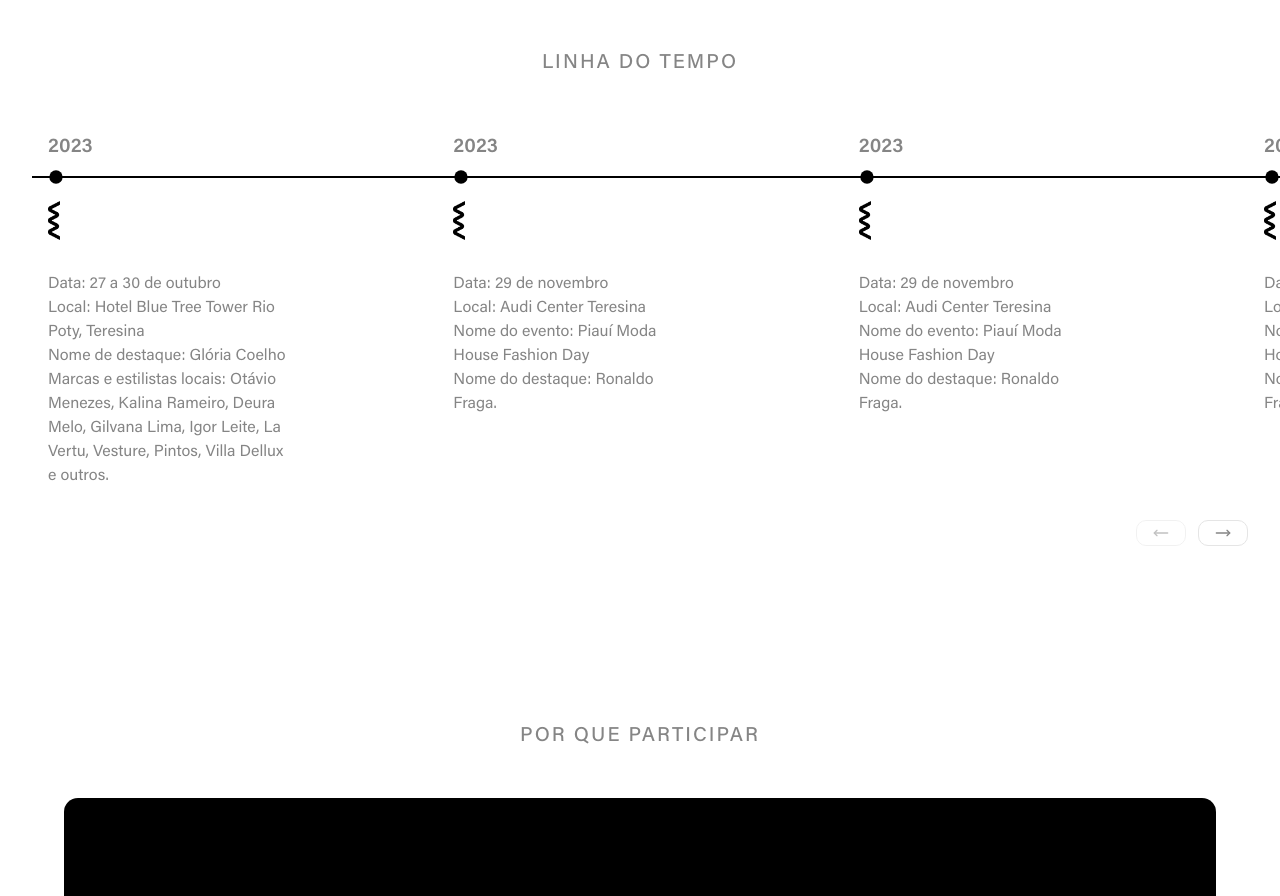
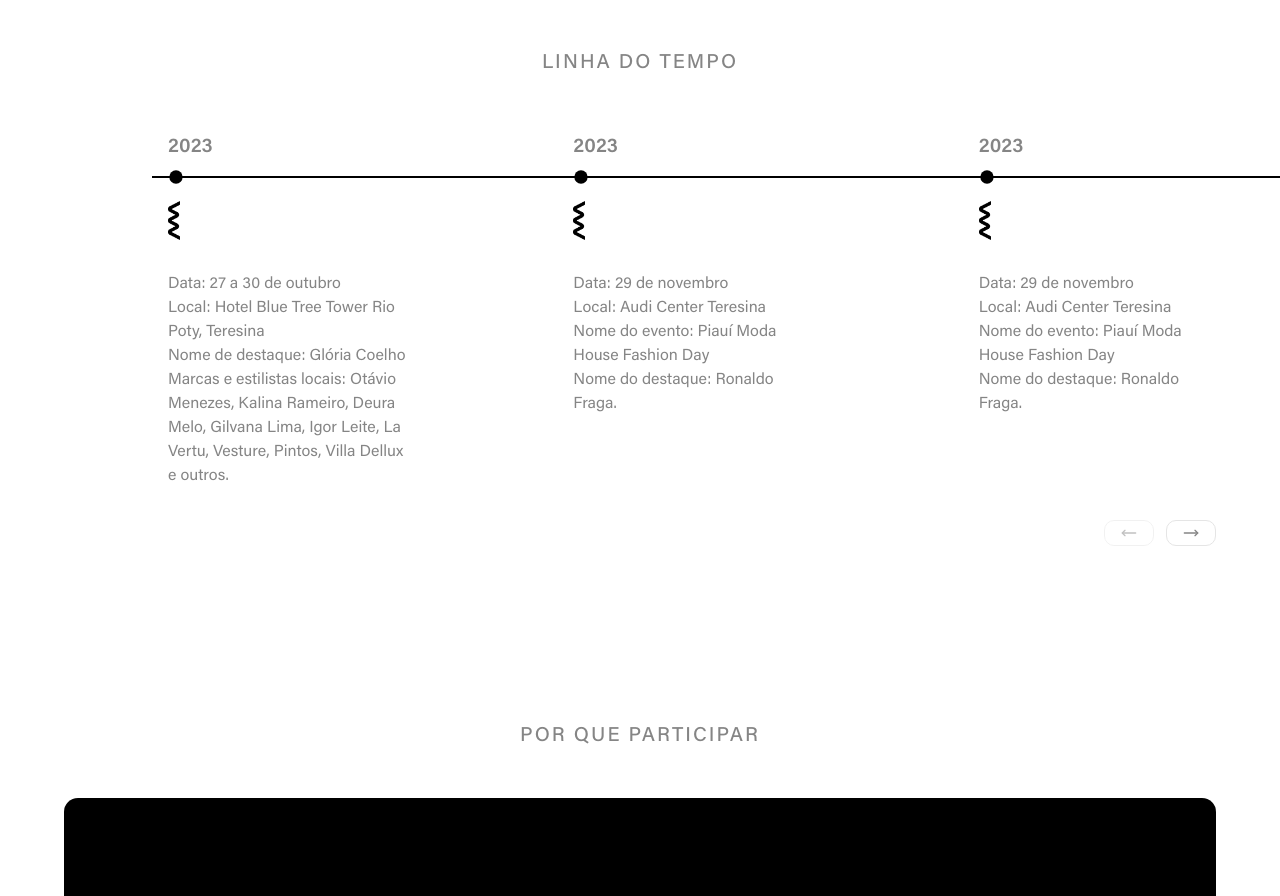
Before and after one commit to Act962/piaui-moda-house, a Next.js app: page / in a window 1280 px wide. Shown: the part 2940-3836 px from the top of the page. Built offline with nearby package versions, Linux system fonts and the light colour scheme.

Commit message:
Margin on first card in timeline

```diff
--- a/src/templates/home/sections/timeline-section/timeline.tsx
+++ b/src/templates/home/sections/timeline-section/timeline.tsx
@@ -40,7 +40,10 @@ export function Timeline({ items, className, ...props }: TimeLineProps) {
           {items.map((item, index) => (
             <li
               key={`item-date-${index}`}
-              className="w-full sm:max-w-2/3 md:max-w-1/3 text-start shrink-0"
+              className={cn(
+                "w-full sm:max-w-2/3 md:max-w-1/3 text-start shrink-0",
+                index === 0 && "ml-0 sm:ml-30"
+              )}
             >
               <time className="ml-4 font-semibold text-xl"> {item.date} </time>
 
@@ -65,7 +68,7 @@ export function Timeline({ items, className, ...props }: TimeLineProps) {
         </ol>
       </div>
 
-      <div className="w-full flex justify-end gap-3 mt-8">
+      <div className="w-full max-w-6xl mx-auto flex justify-end gap-3 mt-8">
         <button
           className="border px-4 py-1 rounded-lg transition-colors hover:bg-gray-100 cursor-pointer disabled:opacity-50"
           disabled={prevBtnDisabled}
```
